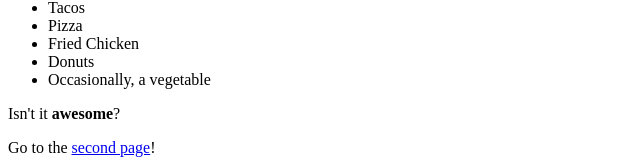
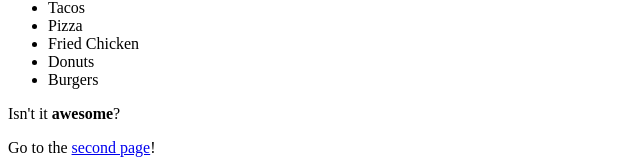
Before and after one commit to eng/mysite, a plain HTML site: page index.html in a window 1280 px wide. Shown: the part 433-594 px from the top of the page, without its empty margins (0-640 px from the left). Drawn offline with Linux system fonts and the light colour scheme.

Commit message:
no more vegetables

```diff
--- a/index.html
+++ b/index.html
@@ -22,7 +22,7 @@
     <li>Pizza</li>
     <li>Fried Chicken</li>
     <li>Donuts</li>
-    <li>Occasionally, a vegetable</li>
+    <li>Burgers</li>
   </ul>
 
   <p>Isn't it <strong>awesome</strong>?</p>
```
